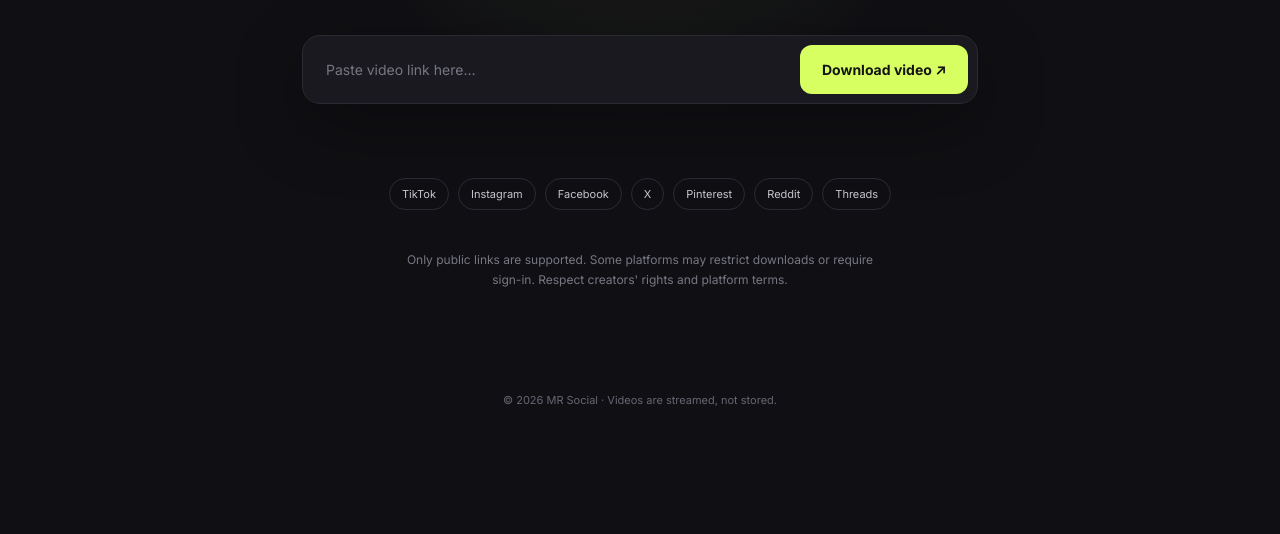
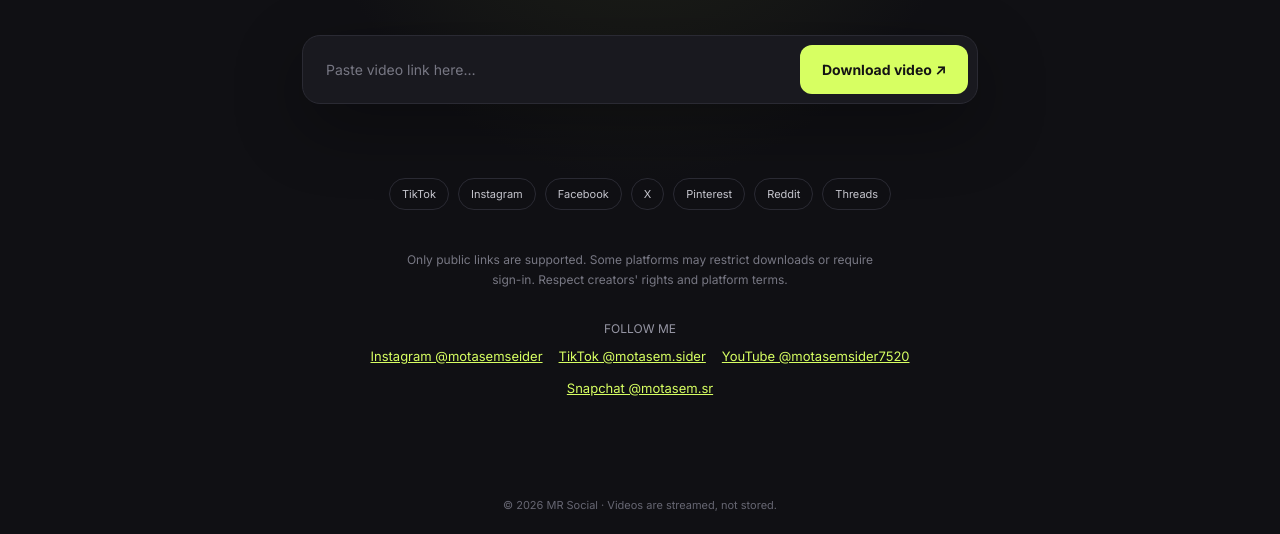
Before and after one commit to boombo444555-prog/mr-social-downloader, a website: page public/index.html in a window 1280 px wide. Shown: the part 372-906 px from the top of the page. Before the commit the page ends 801 px from the top, so only its background shows below. Drawn offline with Linux system fonts and the light colour scheme.

Commit message:
Add social profile links to footer section

```diff
--- a/public/index.html
+++ b/public/index.html
@@ -10,7 +10,7 @@
 <body><header><div class="brand"><div class="mark">MR</div><span>MR SOCIAL</span></div><div class="privacy">↗ Direct to your device</div></header>
 <main><div class="eyebrow">Simple · Fast · Private</div><h1>Your video.<br><span>Your device.</span></h1><p class="sub">Paste a public social video link and download it straight to your phone or computer. We don't keep a copy of your video.</p>
 <form class="download-box" id="form"><input id="url" type="url" placeholder="Paste video link here…" autocomplete="url" required><button id="submit" type="submit">Download video ↗</button></form><div class="status" id="status" role="status" aria-live="polite"></div>
-<div class="platforms"><span>TikTok</span><span>Instagram</span><span>Facebook</span><span>X</span><span>Pinterest</span><span>Reddit</span><span>Threads</span></div><p class="note">Only public links are supported. Some platforms may restrict downloads or require sign-in. Respect creators' rights and platform terms.</p></main>
+<div class="platforms"><span>TikTok</span><span>Instagram</span><span>Facebook</span><span>X</span><span>Pinterest</span><span>Reddit</span><span>Threads</span></div><p class="note">Only public links are supported. Some platforms may restrict downloads or require sign-in. Respect creators' rights and platform terms.</p><section class="follow" aria-label="Follow MR Social"><p style="color:#9696a4;font-size:12px;margin:30px 0 12px">FOLLOW ME</p><div style="display:flex;justify-content:center;flex-wrap:wrap;gap:16px;font-size:13px"><a href="https://www.instagram.com/motasemseider/" target="_blank" rel="noopener noreferrer" style="color:#d7ff62">Instagram @motasemseider</a><a href="https://www.tiktok.com/@motasem.sider" target="_blank" rel="noopener noreferrer" style="color:#d7ff62">TikTok @motasem.sider</a><a href="https://www.youtube.com/@motasemsider7520" target="_blank" rel="noopener noreferrer" style="color:#d7ff62">YouTube @motasemsider7520</a><a href="https://www.snapchat.com/add/motasem.sr" target="_blank" rel="noopener noreferrer" style="color:#d7ff62">Snapchat @motasem.sr</a></div></section></main>
 <footer>© <span id="year"></span> MR Social · Videos are streamed, not stored.</footer>
 <script>
 const form=document.querySelector('#form'),input=document.querySelector('#url'),button=document.querySelector('#submit'),status=document.querySelector('#status');document.querySelector('#year').textContent=new Date().getFullYear();
```
